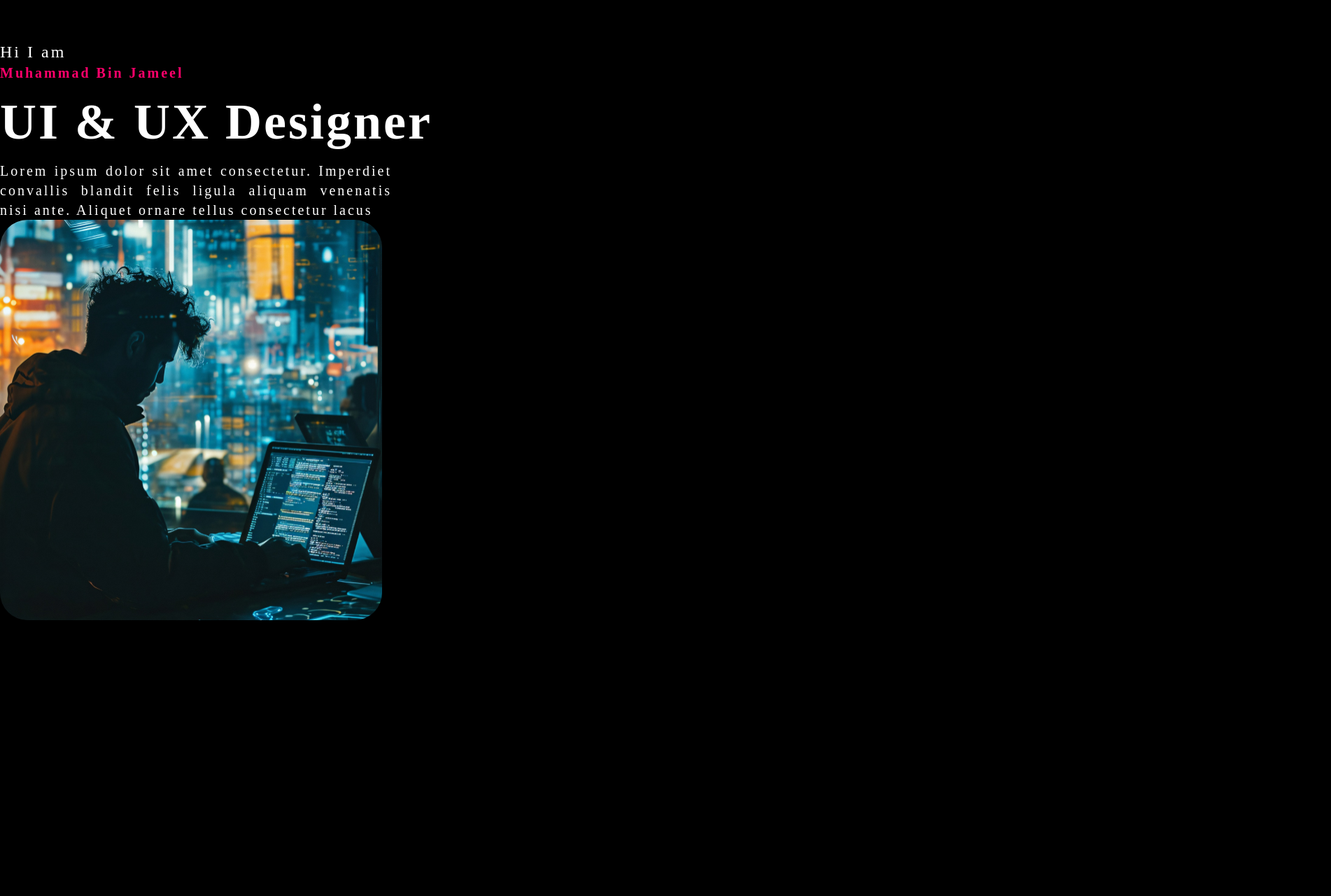
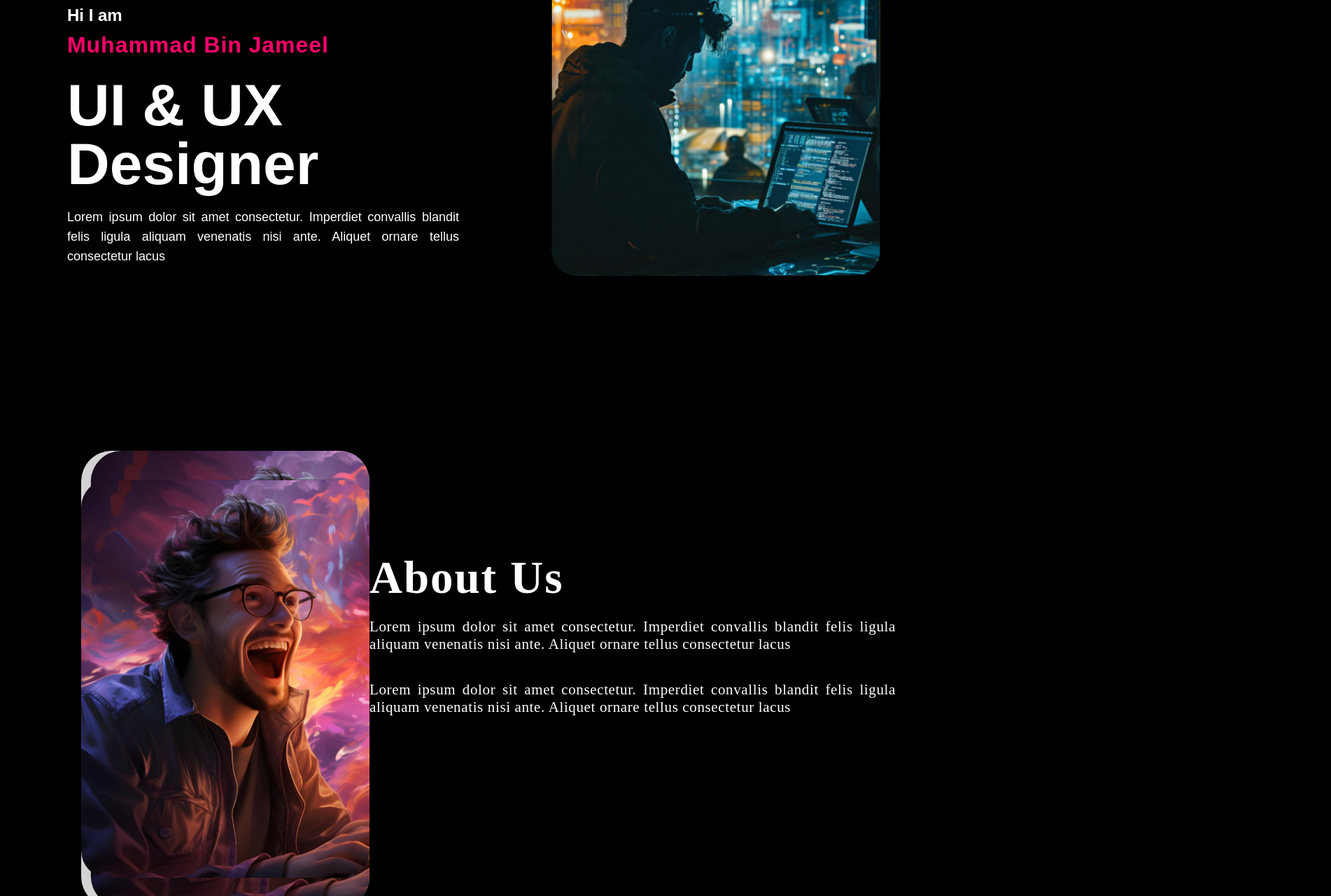
Before and after one commit to acs-web-tech/domain-specific-chat-bot, a React (Create React App) app in the folder dscb/: page / in a window 1280 px wide. Shown: the part 380-1660 px from the top of the page at 70% size, 1902 px wide, since content can reach past the window. Before the commit the page ends 1267 px from the top, so only its background shows below. Built offline with nearby package versions, Linux system fonts and the light colour scheme.

Commit message:
major-ui

```diff
--- a/dscb/src/Components/AsideImage.js
+++ b/dscb/src/Components/AsideImage.js
@@ -3,7 +3,7 @@ import hero from "../static/hero-1.svg"
 export default function AsideImage(props){
    return(
     <div>
-        <img src={hero} alt="Heor"/>
+        <img src={props.image?props.image:hero} style={{width:props.style.width,height:props.style.height}} alt="Hero" className={`rounded-[${props.style.rounded}] ${props.style.backgroundImage}`}/>
     </div>
    )
 }
--- a/dscb/src/Components/Des.js
+++ b/dscb/src/Components/Des.js
@@ -1,6 +1,6 @@
 export default function Des(){
     return(
-        <div className="w-[35rem] text-lg text-justify text-xl mt-5">
+        <div className="w-[35rem] text-lg text-justify text-[1.3125rem] mt-5 font-[400]">
             Lorem ipsum dolor sit amet consectetur.
             Imperdiet convallis blandit felis ligula aliquam venenatis nisi ante. Aliquet ornare tellus consectetur lacus
         </div>
--- a/dscb/src/Components/Home.js
+++ b/dscb/src/Components/Home.js
@@ -3,11 +3,16 @@ import NavigationBar from "./navigation/Navigation"
 import MainContent from "./Main"
 import Des from "./Des"
 import AsideImage from "./AsideImage"
+import hero2 from "../static/hero-2.svg"
+import "../index.css"
+import MainContentSecond from "./MainContentSecond"
+import Skills from "./Skills"
+import Projects from "./Projects"
 export default function Home(){
     return(
         <>
         {/* Navigation Bar */}
-        <div className="flex justify-around px-52 mt-16 poppins-bold">
+        <div className="flex justify-around px-36 mt-16 poppins-bold">
         <NavigationBar List={[{navtext:"Home",navlink:"/",navStyle:""},
              {navtext:"About",navlink:"/",navStyle:""},
              {navtext:"Skills",navlink:"/",navStyle:""},
@@ -19,17 +24,40 @@ export default function Home(){
         {/* Navigation Bar End */}
 
         {/* Main Content Description  */}
-        <div>
-        <div className="mt-32 poppins-bold">
+        <div className="flex justify-around items-center mt-36 pl-24">
+        <div className="mt-32 poppins-light flex items-center flex-col">
+            <div className="pb-10">
             <MainContent></MainContent>
             <Des></Des>
+            </div>
         </div>
-        <div className="poppins-bold">
-           <AsideImage></AsideImage>
+        <div className="poppins-bold ml-5">
+           <AsideImage style={{width:"34.125rem",height:"30.75519rem", rounded:"2.46338rem"}}></AsideImage>
         </div>
         </div>
        {/*  Main Content Description End */}
 
+       {/* Main Content Part-2 */}
+       <div className="flex justify-around mt-56 pl-24 pb-24">
+
+        <div className="poppins-bold ml-5">
+           <AsideImage image={hero2} style={{width:"29.125rem",height:"40.75519rem", rounded:"2.46338rem",backgroundImage:"custom-bg-image"}}></AsideImage>
+        </div>
+        <div>
+            <MainContentSecond></MainContentSecond>
+        </div>
+        </div>
+
+       {/* Main Content Part-2 END */}
+
+       {/* Skills start  */}
+       <Skills skillList={["HTML5","C","C++","Java","Javascript","PHP","CSS","GO"]}></Skills>
+       {/* Skills End */}
+
+       {/* Projects */}
+       <div className="flex flex-col justify-center items-center pt-20">
+       <Projects></Projects>
+       </div>
         </>
     )
 }
--- a/dscb/src/Components/Main.js
+++ b/dscb/src/Components/Main.js
@@ -1,9 +1,9 @@
 export default function MainContent(props){
     return(
         <div>
-        <h6 className="text-2xl">Hi I am</h6>
-        <h5 className="text-xl text-[#FF006B] font-semibold text-3xl">Muhammad Bin Jameel</h5>
-        <h1 className="text-7xl font-bold mt-5">UI & UX Designer</h1>
+        <h6 className="text-[1.5rem] font-[600]">Hi I am</h6>
+        <h5 className="text-[2rem] text-[#FF006B] font-[600] tracking-[0.06rem]">Muhammad Bin Jameel</h5>
+        <h1 className="text-7xl font-[700] mt-5 text-[5.25rem]">UI & UX Designer</h1>
 
     </div>
     )
--- /dev/null
+++ b/dscb/src/Components/MainContentSecond.js
@@ -0,0 +1,15 @@
+export default function MainContentSecond(){
+    return(
+        <div className="w-[47rem] text-lg text-justify text-[1.3125rem] mt-36 font-[400] flex-row items-center">
+        <h5 className="text-white [font-family:'Poppins'] text-[65px] font-semibold leading-[normal] tracking-[1.95px]">About Us</h5>
+        <div className="text-white [font-family:Poppins] text-[1.3125rem] font-normal leading-[normal] mt-5 tracking-[0.63px]">
+            Lorem ipsum dolor sit amet consectetur.
+            Imperdiet convallis blandit felis ligula aliquam venenatis nisi ante. Aliquet ornare tellus consectetur lacus
+        </div>
+        <div className="text-white [font-family:Poppins] mt-10 text-[1.3125rem] font-normal leading-[normal] tracking-[0.63px]">
+            Lorem ipsum dolor sit amet consectetur.
+            Imperdiet convallis blandit felis ligula aliquam venenatis nisi ante. Aliquet ornare tellus consectetur lacus
+        </div>
+        </div>
+    )
+}
--- /dev/null
+++ b/dscb/src/Components/Projects.js
@@ -0,0 +1,12 @@
+export default function Projects(props){
+        return(
+            <div>
+                <div>
+                <div className="text-[4.0625rem] font-[600] text-center"> My Projects</div>
+                <div className="w-[50rem] text-lg font-[400] mt-5 text-center tracking-[0.03938rem]">
+                Lorem ipsum dolor sit amet consectetur. Imperdiet convallis blandit felis ligula aliquam venenatis fghh hgjj nisi ante.
+                </div>
+                </div>
+            </div>
+        )
+}
--- /dev/null
+++ b/dscb/src/Components/Skills.js
@@ -0,0 +1,16 @@
+export default function Skills(props){
+    return(
+        <div className="[background:#FF006B] [font-family:'Poppins'] w-full h-[35.9375rem] flex flex-col items-center justify-center">
+           <h1 className="text-6xl">Skills</h1>
+           <div className="w-[50rem] text-lg font-[400] px-10 text-center tracking-[0.03938rem] leading-6 mt-5">Lorem ipsum dolor sit amet consectetur. Imperdiet convallis blandit felis ligula aliquam venenatis fghh hgjj nisi ante.</div>
+          <div className="grid grid-cols-4 gap-12 mt-12">
+            {
+                props.skillList.map((value)=>{
+                    return(<div className="flex w-[14.75rem] h-[4rem] bg-white text-black rounded-full text-[1.83594rem] font-[400] items-center justify-center">{value}</div>)
+                })
+            }
+          </div>
+        </div>
+    )
+
+}
--- a/dscb/src/Components/navigation/Navigation.js
+++ b/dscb/src/Components/navigation/Navigation.js
@@ -6,17 +6,17 @@ export default function NavigationBar({List}){
     return(
        <>
         <div className="brand-logo"><img src={logo} width="200px" height="200px"/></div>
-        <div className="flex justify-between w-96 poppins-bold text-lg items-center">
+        <div className="flex justify-between w-[32rem] poppins-light text-lg items-center text-[1.3125rem]">
        {
         List.map((value)=>{
           return(
-                <Link to={value.navlink}><div className="middle-element text-white">{value.navtext}</div></Link>
+                <Link to={value.navlink}><div className="middle-element text-white ">{value.navtext}</div></Link>
         )
        })
     }
        </div>
        <div>
-       <div className="buttons bg-[#FF006B] px-5 py-2 w-36  rounded-md">
+       <div className="buttons bg-[#FF006B] px-5 py-2 w-48  rounded-md text-[1.3125rem] poppins-light">
          <Link to="/login">Download CV</Link>
        </div>
        </div>
--- a/dscb/src/index.css
+++ b/dscb/src/index.css
@@ -1,6 +1,7 @@
 @tailwind base;
 @tailwind components;
 @tailwind utilities;
+@import url('https://fonts.googleapis.com/css2?family=Poppins:ital,wght@0,100;0,200;0,300;0,400;0,500;0,600;0,700;0,800;0,900;1,100;1,200;1,300;1,400;1,500;1,600;1,700;1,800;1,900&display=swap');
 body {
   margin: 0;
   font-family: -apple-system, BlinkMacSystemFont, 'Segoe UI', 'Roboto', 'Oxygen',
@@ -10,14 +11,15 @@ body {
   -moz-osx-font-smoothing: grayscale;
   background-color: black;
 }
-.poppins-bold {
-  font-family: "Poppins";
-  font-size: 6.25rem;
-font-style: normal;
-line-height: normal;
-letter-spacing: 0.1875rem;
+.poppins-light {
+  font-family: "Poppins", sans-serif;
+  font-weight: 400;
+  font-style: normal;
 }
-
+.custom-bg-image{
+  border-radius: 2.73175rem;
+  background: url("./static/hero-2.svg") lightgray -176.13px 0px / 206.897% 100% no-repeat;
+}
 code {
   font-family: source-code-pro, Menlo, Monaco, Consolas, 'Courier New',
     monospace;
```
Also changed, not shown: dscb/src/static/hero-2.svg (added).
